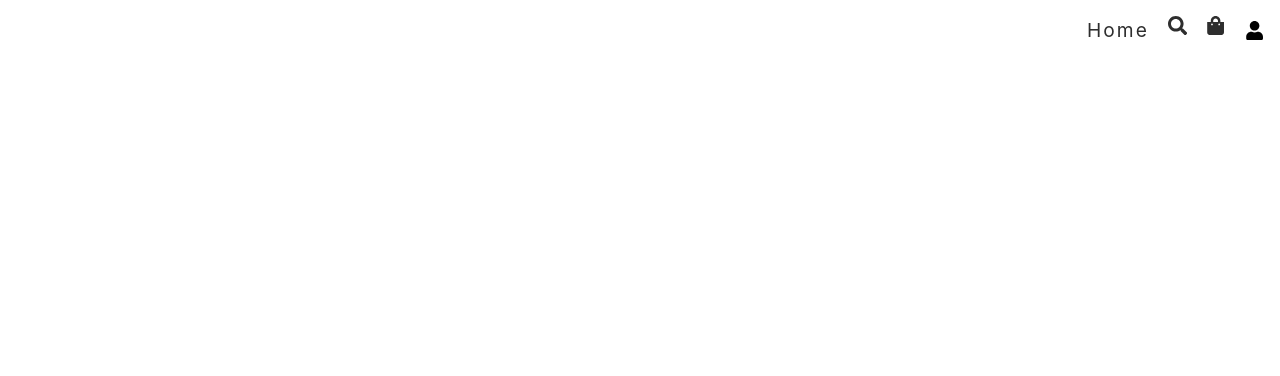
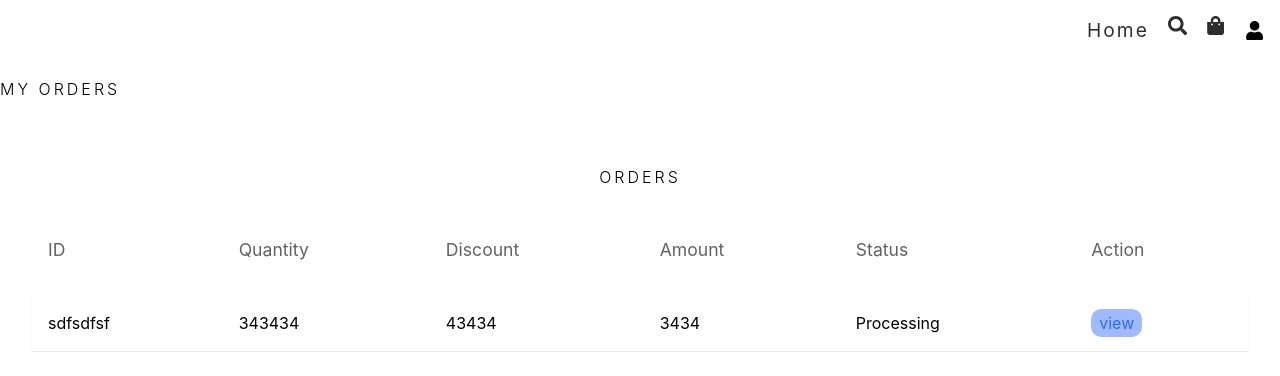
Before and after one commit to Shitanshu731/Frontend_Ecommerce, a React (Vite) app: page /orders in a window 1280 px wide. Before the commit this address had no page. Shown: the top 376 px of the page. Built offline with nearby package versions, Linux system fonts and the light colour scheme.

Commit message:
Order Page Created

```diff
--- a/src/App.tsx
+++ b/src/App.tsx
@@ -9,6 +9,7 @@ const Search = lazy(() => import("./pages/Search"))
 const Cart = lazy(() => import("./pages/Cart"))
 const Shipping = lazy(() => import("./pages/shipping"))
 const Login = lazy(() => import("./pages/login"))
+const Orders = lazy(() => import("./pages/orders"))
 
 
 // AdminBoard Routes importng
@@ -44,6 +45,7 @@ const App = () => {
         <Route path = "/cart" element ={<Cart />} />
         <Route path = "/shipping" element ={<Shipping />} />
         <Route path = "/login" element ={<Login />} />
+        <Route path = "/orders" element ={<Orders />} />
 
 
         {/* Admin Routes */}
--- /dev/null
+++ b/src/pages/orders.tsx
@@ -0,0 +1,69 @@
+import { ReactElement, useState } from "react";
+import { Column } from "react-table";
+import TableHOC from "../components/admin/TableHOC";
+import { Link } from "react-router-dom";
+
+type DataType = {
+  _id: string;
+  amount: number;
+  quantity: number;
+  discount: number;
+  status: ReactElement;
+  action: ReactElement;
+};
+
+const column: Column<DataType>[] = [
+  {
+    Header: "ID",
+    accessor: "_id",
+  },
+  {
+    Header: "Quantity",
+    accessor: "quantity",
+  },
+  {
+    Header: "Discount",
+    accessor: "discount",
+  },
+  {
+    Header: "Amount",
+    accessor: "amount",
+  },
+  {
+    Header: "Status",
+    accessor: "status",
+  },
+  {
+    Header: "Action",
+    accessor: "action",
+  },
+];
+
+const Orders = () => {
+    const [rows] = useState<DataType[]>([
+        {
+            _id: "sdfsdfsf",
+            amount: 3434,
+            quantity: 343434,
+            discount: 43434,
+            status: <span className="text-red-400">Processing</span>,
+            action: <Link to ={`/order/id`}>view</Link>,
+        }
+    ])
+
+  const Table = TableHOC<DataType>(
+    column,
+    rows,
+    "dashboard-product-box",
+    "Orders",
+    rows.length > 6
+  )();
+  return (
+    <div className="container">
+      <h1>My Orders</h1>
+      {Table}
+    </div>
+  );
+};
+
+export default Orders;
```
